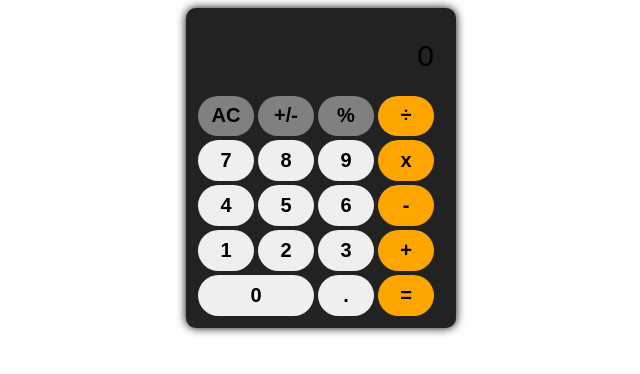
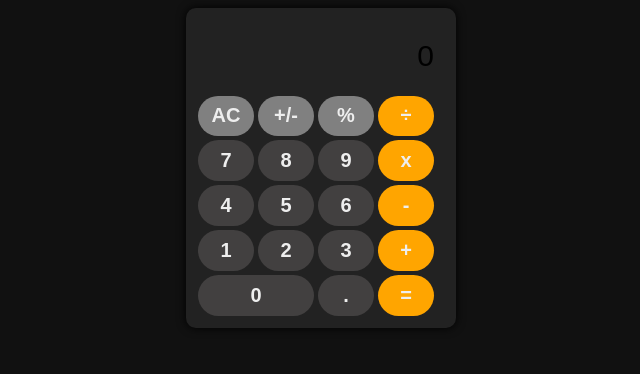
Before and after one commit to aledlb8/Apple-Calculator-Clone, a plain HTML site: page index.html in a window 1280 px wide. Shown: the whole page, without its empty margins (319-959 px from the left). Drawn offline with Linux system fonts and the light colour scheme.

Commit message:
fixed some colors

```diff
--- a/style.css
+++ b/style.css
@@ -1,3 +1,7 @@
+html, body {
+    background-color: #111;
+}
+
 .calculator {
     margin: 0 auto;
     width: 250px;
@@ -12,7 +16,7 @@
     margin: 2px;
     font-size: 20px;
     font-weight: bold;
-    color: #000;
+    color: #eee;
     padding: 5px;
     border: none;
     border-radius: 30px;
@@ -36,6 +40,11 @@ div {
 
 .key-cero {
     grid-column: span 2;
+    background-color: #424040;
+}
+
+.key-number {
+    background-color: #424040;
 }
 
 .calculator-display {
```
